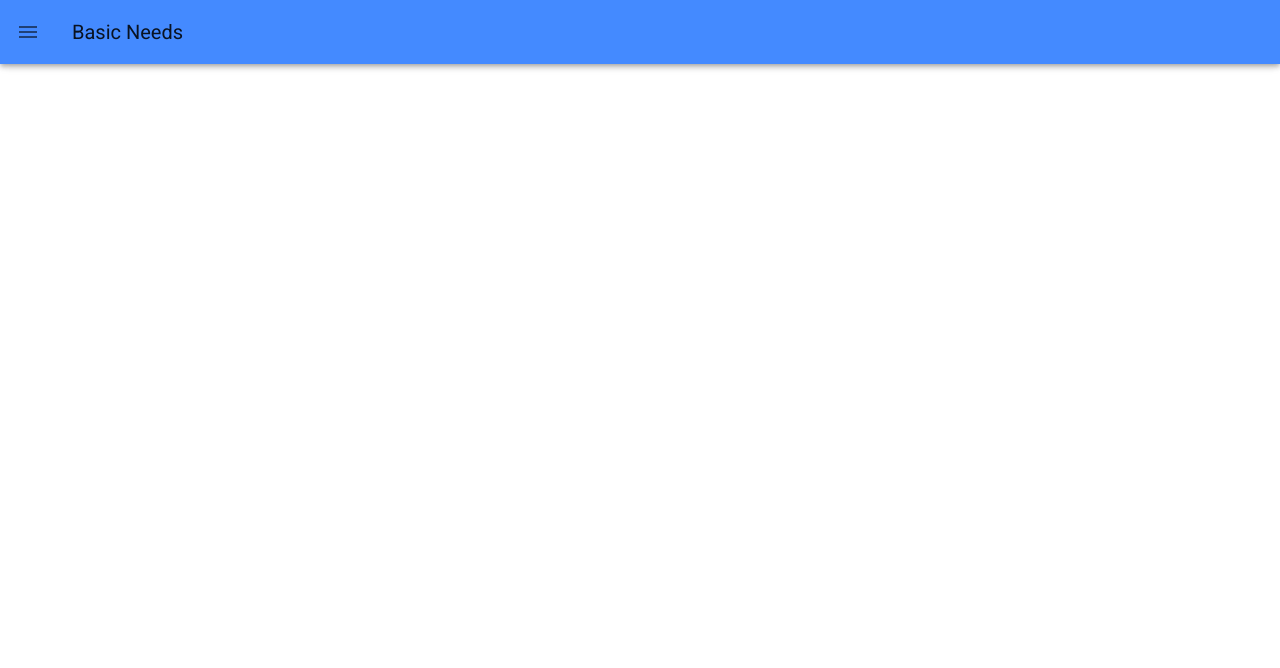
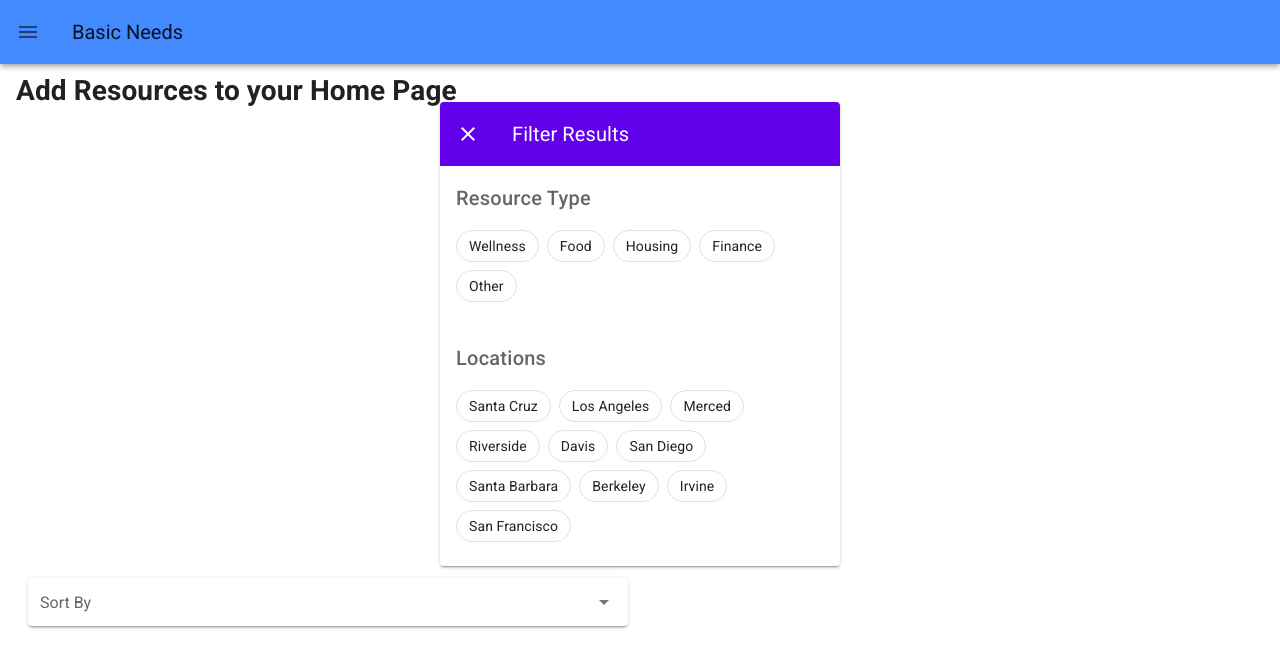
Before and after one commit to bbaltaxe/basicneeds, a Vue app in the folder client/: page /add in a window 1280 px wide. Shown: the top 668 px of the page. Built offline with nearby package versions, Linux system fonts and the light colour scheme.

Commit message:
added some selection components, but not organized on the page

```diff
--- a/client/src/router.js
+++ b/client/src/router.js
@@ -6,6 +6,7 @@ import Groceries from './views/Groceries.vue'
 import Housing from './views/Housing.vue'
 import MentalWellbeing from './views/MentalWellbeing.vue'
 import Login from './views/Login.vue'
+import Add from './views/Add.vue'
 
 Vue.use(Router)
 
@@ -43,6 +44,11 @@ export default new Router({
 			path: '/login',
 			name: 'login',
 			component: Login
+		},
+		{
+			path: '/add',
+			name: 'add',
+			component: Add
 		}
 
 	]
--- /dev/null
+++ b/client/src/views/Add.vue
@@ -0,0 +1,160 @@
+<template>
+  <v-card-text>
+    <div class="add">
+      <h1>Add Resources to your Home Page</h1>
+
+  <v-card
+    class="mx-auto"
+    max-width="400"
+  >
+    <v-toolbar
+      flat
+      color="deep-purple accent-4"
+      dark
+    >
+      <v-btn icon>
+        <v-icon>mdi-close</v-icon>
+      </v-btn>
+      <v-toolbar-title>Filter Results</v-toolbar-title>
+    </v-toolbar>
+
+    <v-card-text>
+      <h2 class="title mb-2">
+        Resource Type
+      </h2>
+
+      <v-chip-group
+        v-model="resources"
+        column
+        multiple
+      >
+        <v-chip
+          filter
+          outlined
+        >
+          Wellness
+        </v-chip>
+        <v-chip
+          filter
+          outlined
+        >
+          Food
+        </v-chip>
+        <v-chip
+          filter
+          outlined
+        >
+          Housing
+        </v-chip>
+        <v-chip
+          filter
+          outlined
+        >
+          Finance
+        </v-chip>
+        <v-chip
+          filter
+          outlined
+        >
+          Other
+        </v-chip>
+      </v-chip-group>
+    </v-card-text>
+
+    <v-card-text>
+      <h2 class="title mb-2">
+        Locations
+      </h2>
+
+      <v-chip-group
+        v-model="location"
+        column
+        multiple
+      >
+        <v-chip
+          filter
+          outlined
+        >
+          Santa Cruz
+        </v-chip>
+        <v-chip
+          filter
+          outlined
+        >
+          Los Angeles
+        </v-chip>
+        <v-chip
+          filter
+          outlined
+        >
+          Merced
+        </v-chip>
+        <v-chip
+          filter
+          outlined
+        >
+          Riverside
+        </v-chip>
+        <v-chip
+          filter
+          outlined
+        >
+          Davis
+        </v-chip>
+        <v-chip
+          filter
+          outlined
+        >
+          San Diego
+        </v-chip>
+        <v-chip
+          filter
+          outlined
+        >
+          Santa Barbara
+        </v-chip>
+        <v-chip
+          filter
+          outlined
+        >
+          Berkeley
+        </v-chip>
+        <v-chip
+          filter
+          outlined
+        >
+          Irvine
+        </v-chip>
+        <v-chip
+          filter
+          outlined
+        >
+          San Francisco
+        </v-chip>
+      </v-chip-group>
+    </v-card-text>
+  </v-card>
+
+      <v-col
+        class="d-flex"
+        cols="12"
+        sm="6"
+      >
+        <v-select
+          :items="sortby"
+          label="Sort By"
+          solo
+        ></v-select>
+      </v-col>
+    </div>
+  </v-card-text>
+</template>
+
+<script>
+  export default {
+    data: () => ({
+      sortby: ['Date', 'Location', 'Resource Type', 'Popularity', 'Random'],
+      location: ['here']
+    }),
+  }
+</script>
```
